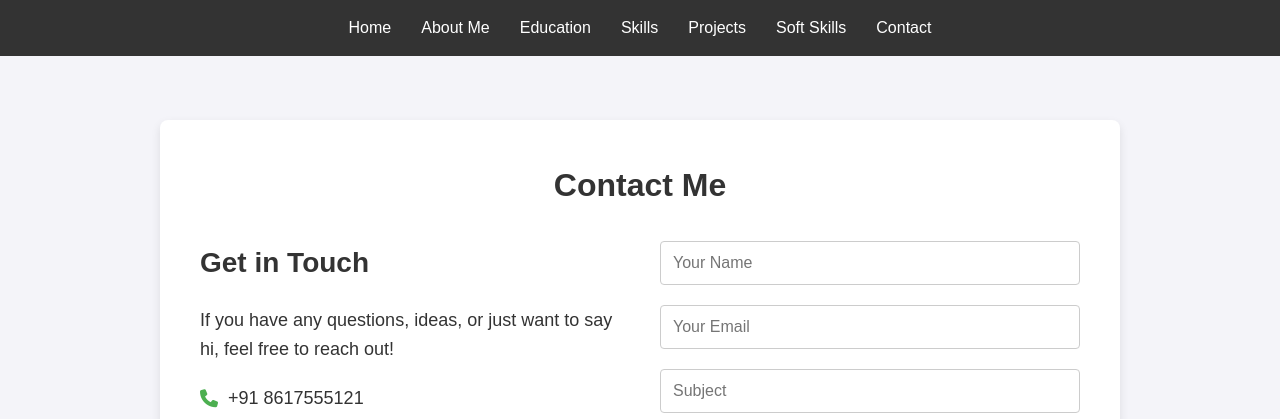
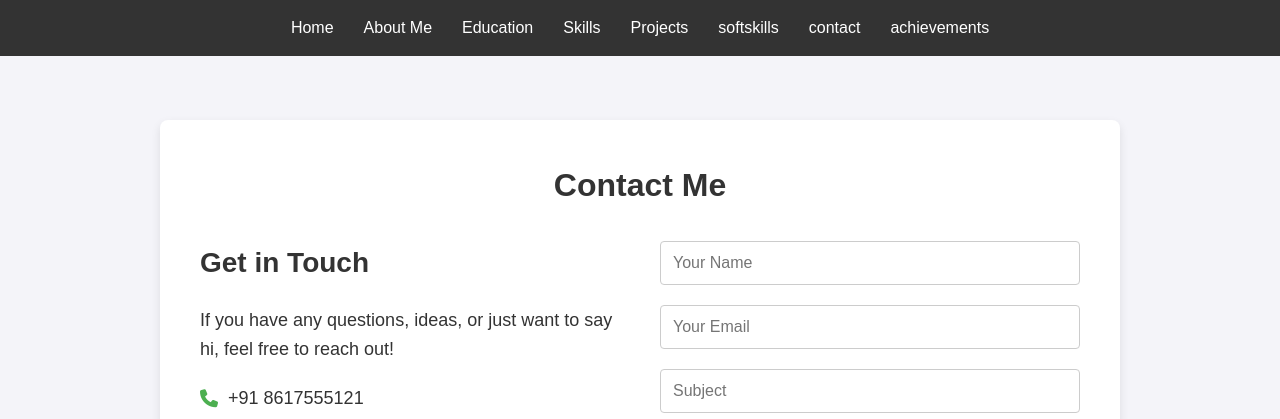
Before and after one commit to vishwa555121/resume, a plain HTML site: page contact.html in a window 1280 px wide. Shown: the top 419 px of the page. Drawn offline with Linux system fonts and the light colour scheme.

Commit message:
Update contact.html

```diff
--- a/contact.html
+++ b/contact.html
@@ -12,15 +12,20 @@
   <div class="wrapper">
     <header>
       <nav>
+        <nav>
       <ul class="nav-menu">
-          <li><a href="./index.html">Home</a></li>
+        <!-- Updated Home link points to root -->
+        <li><a href="index.html">Home</a></li>
         <li><a href="about.html">About Me</a></li>
         <li><a href="education.html">Education</a></li>
         <li><a href="skills.html">Skills</a></li>
         <li><a href="projects.html">Projects</a></li>
-          <li><a href="softskills.html">Soft Skills</a></li>
-          <li><a href="contact.html">Contact</a></li>
+        <li><a href="softskills.html">softskills</a></li>
+        <li><a href="contact.html">contact</a></li>
+        <li><a href="achievements.html">achievements</a></li>
+
       </ul>
+
       </nav>
     </header>
 
```
Lines whose indentation alone changed are shown as unchanged.
